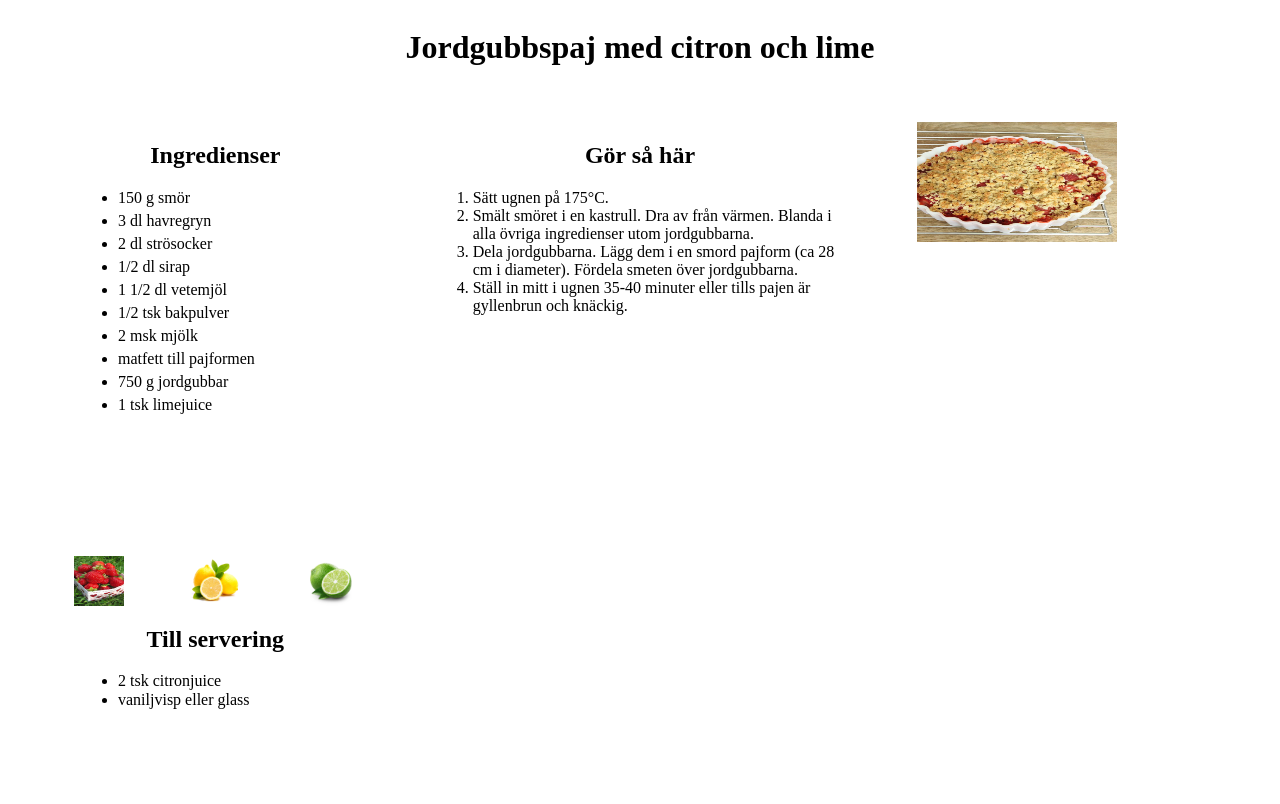
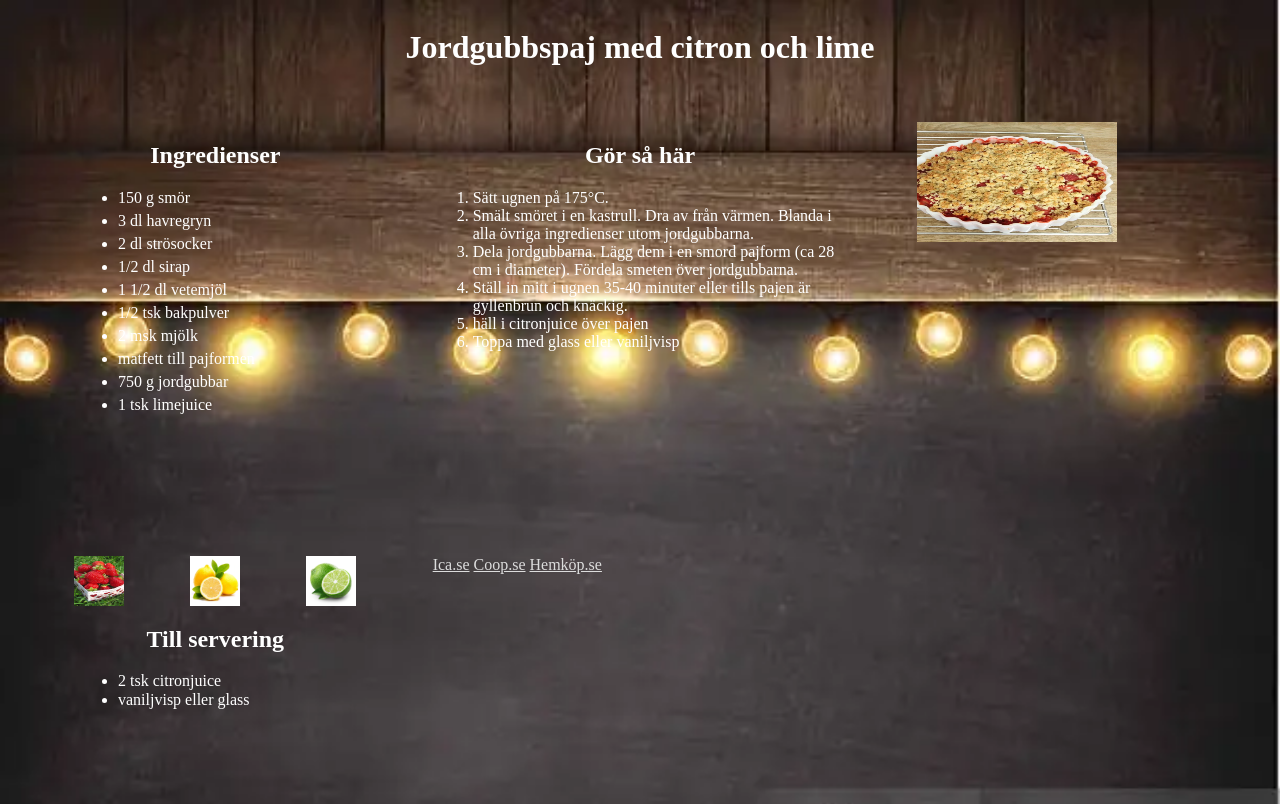
Before and after one commit to TE23E-William-Lauseger/Projekt1-recept, a plain HTML site: page index.html in a window 1280 px wide. Drawn offline with Linux system fonts and the light colour scheme.

Commit message:
Har bara inlämning kvar

```diff
--- a/index.html
+++ b/index.html
@@ -29,8 +29,8 @@
     </nav>
     <div id="bilder">
         <div id="bilding">
-            <img class="bild" src="./img/jordgubbar.jpg" alt="jordgubbar">
-            <img class="bild" src="./img/citroner.jpg" alt="citroner">
+            <img class="bild" src="./img/jordgubbar(1).webp" alt="jordgubbar">
+            <img class="bild" src="./img/citroner.webp" alt="citroner">
             <img class="bild" src="./img/lime.webp" alt="lime">
         </div>
         <h2 id="rub2">Till servering</h2>
@@ -49,10 +49,17 @@
                 <li>Dela jordgubbarna. Lägg dem i en smord pajform (ca 28 cm i diameter). Fördela smeten över
                     jordgubbarna.</li>
                 <li>Ställ in mitt i ugnen 35-40 minuter eller tills pajen är gyllenbrun och knäckig.</li>
+                <li>häll i citronjuice över pajen</li>
+                <li>Toppa med glass eller vaniljvisp</li>
             </ol>
         </article>
     </main>
-    <img id="jordgubbspaj" src="./img/jordgubbspaj.jpg" alt="jordgubbspaj">
+    <img id="jordgubbspaj" src="./img/jordgubbspaj.webp" alt="jordgubbspaj">
+    <div>
+        <a href="https://handla.ica.se/?chooseStore=true">Ica.se</a>
+        <a href="https://www.coop.se/handla/lokala-produkter/">Coop.se</a>
+        <a href="https://www.hemkop.se/handla">Hemköp.se</a>
+    </div>
 </body>
 
 </html>
--- a/style.css
+++ b/style.css
@@ -3,6 +3,10 @@ body{
     grid-template-columns: 2fr 2fr 2fr;
     grid-template-rows: 13vh 53vh 30vh;
     gap: 10px;
+    background-image: url(./img/träskiva.webp);
+    background-repeat: no-repeat;
+    background-size: cover;
+    color: white;
 }
 #r{
     grid-column: 1/4;
@@ -56,3 +60,6 @@ h2{
     grid-template-rows: 2/3;
     margin-left: 60px;
 }
+a{
+    color: gainsboro;
+}
```
Also changed, not shown: img/citroner.jpg (deleted), img/citroner.webp (added), img/jordgubbar(1).webp (added), img/jordgubbar.jpg (deleted), img/jordgubbspaj.jpg (deleted), img/jordgubbspaj.webp (added), img/träskiva.webp (added).
